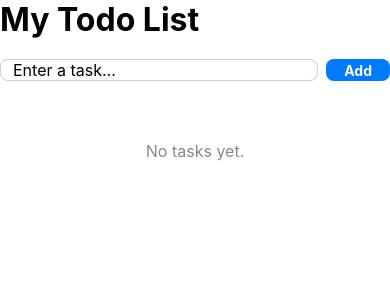
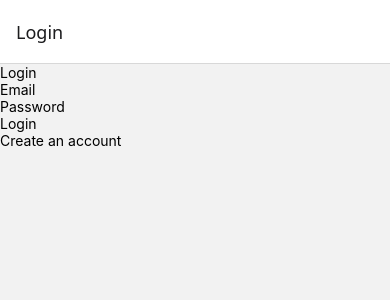
Before and after one commit to FAIZAN101013/TodoApp, a React Native app: screen / in a window 390 px wide. Shown: the top 300 px of the page. Built offline with nearby package versions, Linux system fonts and the light colour scheme.

Commit message:
feat: add login and register screens

```diff
--- a/App.tsx
+++ b/App.tsx
@@ -1,116 +1,21 @@
-import React, {useState} from 'react';
+import React from 'react';
+import { NavigationContainer } from '@react-navigation/native';
+import { createNativeStackNavigator } from '@react-navigation/native-stack';
 
-import {
-  SafeAreaView,
-  Text,
-  TextInput,
-  TouchableOpacity,
-  View,
-  FlatList,
-} from 'react-native';
+import LoginScreen from './screens/LoginScreen';
+import RegisterScreen from './screens/RegisterScreen';
 
-import {styles} from './styles';
-
-type Todo = {
-  id: string;
-  title: string;
-  completed: boolean;
-};
+const Stack = createNativeStackNavigator();
 
 function App() {
-  const [task, setTask] = useState('');
-  const [todos, setTodos] = useState<Todo[]>([]);
+  return (
+    <NavigationContainer>
+      <Stack.Navigator>
+        <Stack.Screen name="Login" component={LoginScreen} />
 
-  const addTodo = () => {
-    if (!task.trim()) {
-      return;
-    }
-
-    const newTodo: Todo = {
-      id: Date.now().toString(),
-      title: task.trim(),
-      completed: false,
-    };
-
-    setTodos(prev => [newTodo, ...prev]);
-    setTask('');
-  };
-
-  const toggleTodo = (id: string) => {
-    setTodos(prev =>
-      prev.map(todo =>
-        todo.id === id
-          ? {...todo, completed: !todo.completed}
-          : todo,
-      ),
-    );
-  };
-
-  const deleteTodo = (id: string) => {
-    setTodos(prev => prev.filter(todo => todo.id !== id));
-  };
-
-  return (
-    <SafeAreaView style={styles.container}>
-      <Text style={styles.title}>My Todo List</Text>
-
-      <View style={styles.inputRow}>
-        <TextInput
-          style={styles.input}
-          placeholder="Enter a task..."
-          value={task}
-          onChangeText={setTask}
-          onSubmitEditing={addTodo}
-        />
-
-        <TouchableOpacity
-          style={styles.addButton}
-          onPress={addTodo}>
-          <Text style={styles.addButtonText}>Add</Text>
-        </TouchableOpacity>
-      </View>
-
-      <FlatList
-        data={todos}
-        keyExtractor={item => item.id}
-        ListEmptyComponent={
-          <Text style={styles.emptyText}>
-            No tasks yet.
-          </Text>
-        }
-        renderItem={({item}) => (
-          <View style={styles.todoRow}>
-            <TouchableOpacity
-              style={styles.todoContent}
-              onPress={() => toggleTodo(item.id)}>
-
-              <View
-                style={[
-                  styles.checkbox,
-                  item.completed && styles.checkboxCompleted,
-                ]}>
-                {item.completed && (
-                  <Text style={styles.checkmark}>✓</Text>
-                )}
-              </View>
-
-              <Text
-                style={[
-                  styles.todoText,
-                  item.completed && styles.completedText,
-                ]}>
-                {item.title}
-              </Text>
-            </TouchableOpacity>
-
-            <TouchableOpacity
-              onPress={() => deleteTodo(item.id)}>
-              <Text style={styles.deleteText}>Delete</Text>
-            </TouchableOpacity>
-          </View>
-        )}
-      />
-    </SafeAreaView>
+        <Stack.Screen name="Register" component={RegisterScreen} />
+      </Stack.Navigator>
+    </NavigationContainer>
   );
 }
 
--- /dev/null
+++ b/screens/LoginScreen.tsx
@@ -0,0 +1,44 @@
+import React, {useState} from 'react';
+import {
+  SafeAreaView,
+  Text,
+  TextInput,
+  TouchableOpacity,
+  View,
+} from 'react-native';
+
+function LoginScreen() {
+  const [email, setEmail] = useState('');
+  const [password, setPassword] = useState('');
+
+  return (
+    <SafeAreaView>
+      <View>
+        <Text>Login</Text>
+
+        <TextInput
+          placeholder="Email"
+          value={email}
+          onChangeText={setEmail}
+        />
+
+        <TextInput
+          placeholder="Password"
+          value={password}
+          onChangeText={setPassword}
+          secureTextEntry
+        />
+
+        <TouchableOpacity>
+          <Text>Login</Text>
+        </TouchableOpacity>
+
+        <TouchableOpacity>
+          <Text>Create an account</Text>
+        </TouchableOpacity>
+      </View>
+    </SafeAreaView>
+  );
+}
+
+export default LoginScreen;
--- /dev/null
+++ b/screens/RegisterScreen.tsx
@@ -0,0 +1,47 @@
+import React, {useState} from 'react';
+import {
+  SafeAreaView,
+  Text,
+  TextInput,
+  TouchableOpacity,
+  View,
+} from 'react-native';
+
+function RegisterScreen() {
+  const [name, setName] = useState('');
+  const [email, setEmail] = useState('');
+  const [password, setPassword] = useState('');
+
+  return (
+    <SafeAreaView>
+      <View>
+        <Text>Register</Text>
+
+        <TextInput
+          placeholder="Name"
+          value={name}
+          onChangeText={setName}
+        />
+
+        <TextInput
+          placeholder="Email"
+          value={email}
+          onChangeText={setEmail}
+        />
+
+        <TextInput
+          placeholder="Password"
+          value={password}
+          onChangeText={setPassword}
+          secureTextEntry
+        />
+
+        <TouchableOpacity>
+          <Text>Register</Text>
+        </TouchableOpacity>
+      </View>
+    </SafeAreaView>
+  );
+}
+
+export default RegisterScreen;
```
